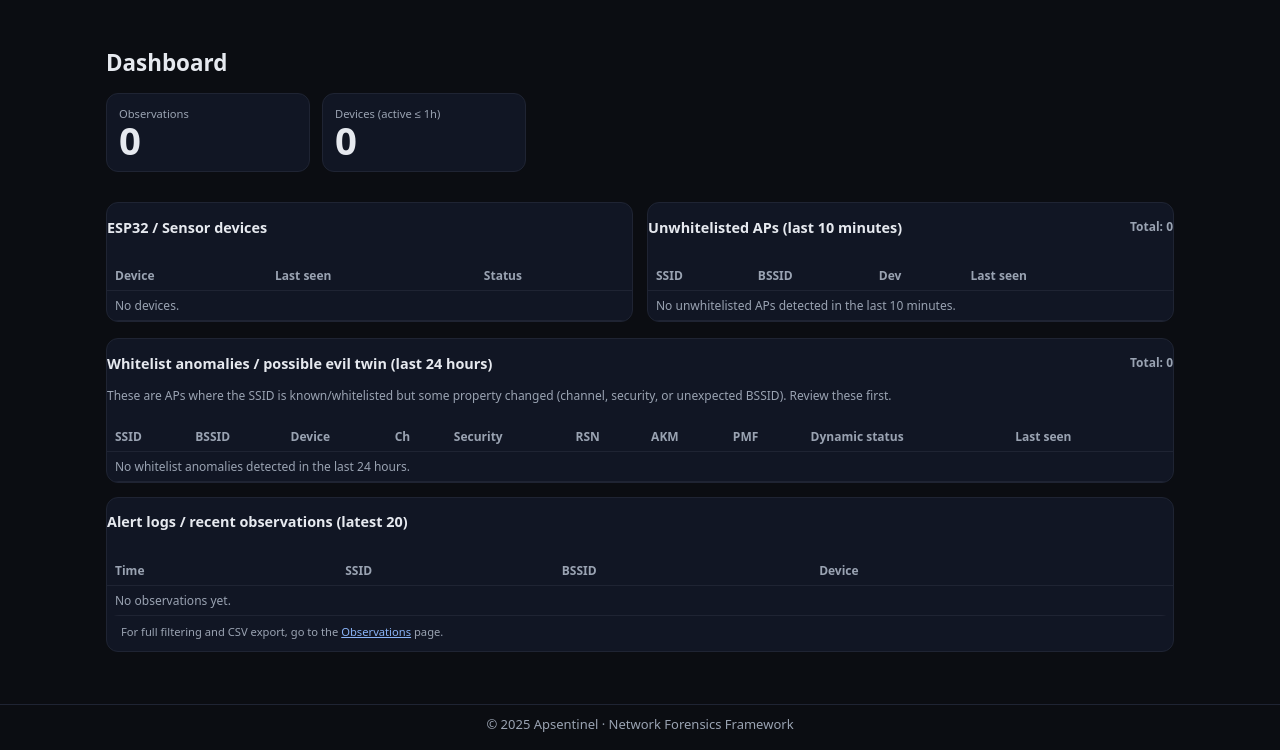
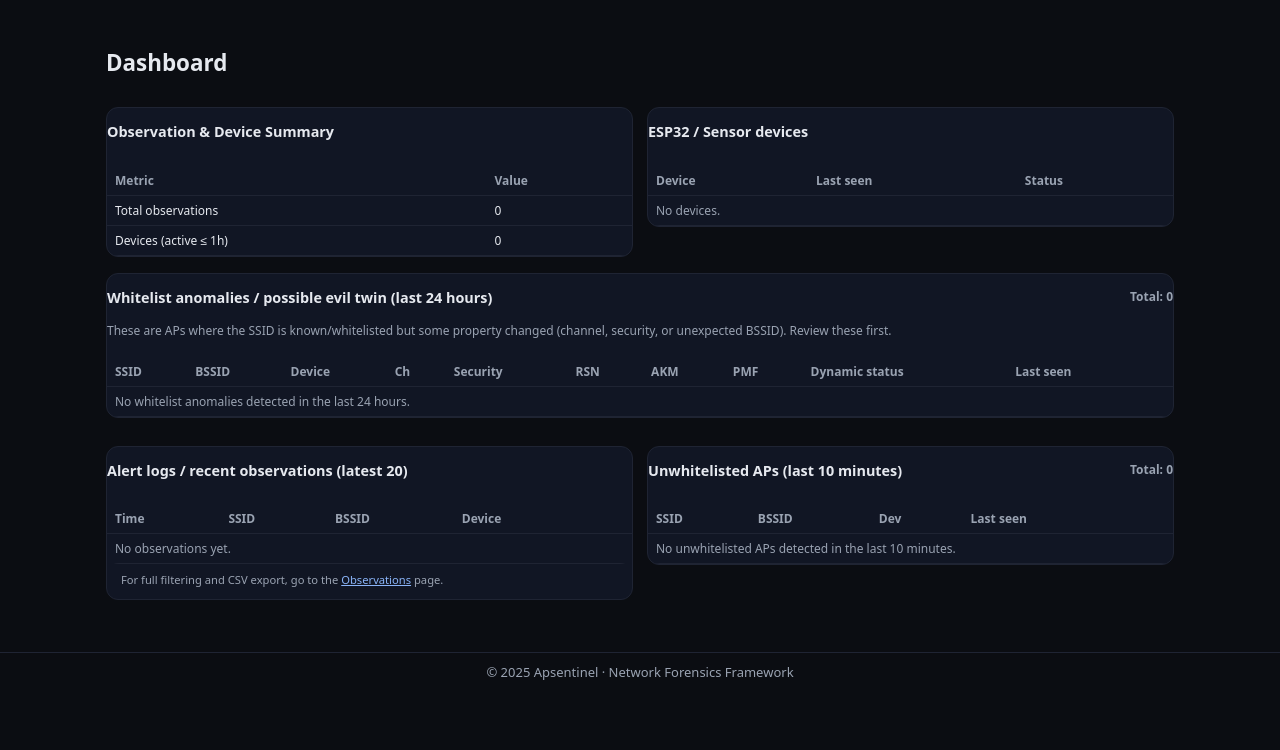
Before and after one commit to ErinFlyingSkyRocket/APSentinel, a Django app: page / in a window 1280 px wide. Shown: the part 50-800 px from the top of the page. Run offline with Django 5.2, Linux system fonts and the light colour scheme; the visitor is signed in with stand-in values (Sample User, id 1); data that the repository does not hold is empty.

Commit message:
Update dashboard.html

```diff
--- a/Django/templates/ui/dashboard.html
+++ b/Django/templates/ui/dashboard.html
@@ -4,24 +4,33 @@
 <main>
   <h1 class="page-title" style="font-size:1.4rem;">Dashboard</h1>
 
-  <!-- top cards -->
-  <div class="cards" style="max-width:420px; margin-bottom:16px;">
-    <div class="card" style="text-align:left;">
-      <div style="color:var(--muted); font-size:0.7rem;">Observations</div>
-      <div style="font-size:2.4rem; font-weight:600; line-height:1;">
-        {{ total_obs|default:"0" }}
-      </div>
-    </div>
-    <div class="card" style="text-align:left;">
-      <div style="color:var(--muted); font-size:0.7rem;">Devices (active ≤ 1h)</div>
-      <div style="font-size:2.4rem; font-weight:600; line-height:1;">
-        {{ active_device_count|default:"0" }}
-      </div>
+  <!-- row 1: stats + ESP32 devices -->
+  <div class="dash-row">
+    <!-- Key stats (observations + devices) -->
+    <div class="obs-block">
+      <h3>Observation & Device Summary</h3>
+      <div class="table-wrap">
+        <table class="table-tight">
+          <thead>
+            <tr>
+              <th>Metric</th>
+              <th>Value</th>
+            </tr>
+          </thead>
+          <tbody>
+            <tr>
+              <td>Total observations</td>
+              <td>{{ total_obs|default:"0" }}</td>
+            </tr>
+            <tr>
+              <td>Devices (active ≤ 1h)</td>
+              <td>{{ active_device_count|default:"0" }}</td>
+            </tr>
+          </tbody>
+        </table>
       </div>
     </div>
 
-  <!-- row: devices + unwhitelisted -->
-  <div class="dash-row">
     <!-- ESP32 / sensor devices -->
     <div class="obs-block">
       <h3>ESP32 / Sensor devices</h3>
@@ -58,52 +67,6 @@
                 <td colspan="3" class="empty">No devices.</td>
               </tr>
             {% endfor %}
-          </tbody>
-        </table>
-      </div>
-    </div>
-
-    <!-- Unwhitelisted APs -->
-    <div class="obs-block">
-      <h3>
-        Unwhitelisted APs (last 10 minutes)
-        <span style="float:right; font-size:0.75rem; color:var(--muted);">
-          Total: {{ current_unwhitelisted|length }}
-        </span>
-      </h3>
-      <div class="table-wrap">
-        <table class="table-tight">
-          <thead>
-            <tr>
-              <th>SSID</th>
-              <th>BSSID</th>
-              <th>Dev</th>
-              <th>Last seen</th>
-              <th></th>
-            </tr>
-          </thead>
-          <tbody>
-            {% if current_unwhitelisted %}
-              {% for o in current_unwhitelisted %}
-                <tr>
-                  <td class="ellipsis">{{ o.ssid|default:"—" }}</td>
-                  <td class="mono ch-16">{{ o.bssid }}</td>
-                  <td>{{ o.device.name }}</td>
-                  <td style="white-space:nowrap;">
-                    {{ o.server_ts|date:"M j, Y, g:i a" }}
-                  </td>
-                  <td>
-                    <a class="btn-link" href="{% url 'observation_detail' o.id %}">Details</a>
-                  </td>
-                </tr>
-              {% endfor %}
-            {% else %}
-              <tr>
-                <td colspan="5" class="empty">
-                  No unwhitelisted APs detected in the last 10 minutes.
-                </td>
-              </tr>
-            {% endif %}
           </tbody>
         </table>
       </div>
@@ -175,8 +138,10 @@
     </div>
   </div>
 
-  <!-- recent alerts below -->
-  <div class="obs-block" style="margin-top:14px;">
+  <!-- row 2: alert logs + unwhitelisted (side-by-side) -->
+  <div class="dash-row" style="margin-top:14px;">
+    <!-- Alert logs / recent observations -->
+    <div class="obs-block">
       <h3>Alert logs / recent observations (latest 20)</h3>
       <div class="table-wrap">
         <table class="table-tight">
@@ -217,5 +182,52 @@
         <a href="{% url 'observations' %}">Observations</a> page.
       </p>
     </div>
+
+    <!-- Unwhitelisted APs (last 10 minutes) -->
+    <div class="obs-block">
+      <h3>
+        Unwhitelisted APs (last 10 minutes)
+        <span style="float:right; font-size:0.75rem; color:var(--muted);">
+          Total: {{ current_unwhitelisted|length }}
+        </span>
+      </h3>
+      <div class="table-wrap">
+        <table class="table-tight">
+          <thead>
+            <tr>
+              <th>SSID</th>
+              <th>BSSID</th>
+              <th>Dev</th>
+              <th>Last seen</th>
+              <th></th>
+            </tr>
+          </thead>
+          <tbody>
+            {% if current_unwhitelisted %}
+              {% for o in current_unwhitelisted %}
+                <tr>
+                  <td class="ellipsis">{{ o.ssid|default:"—" }}</td>
+                  <td class="mono ch-16">{{ o.bssid }}</td>
+                  <td>{{ o.device.name }}</td>
+                  <td style="white-space:nowrap;">
+                    {{ o.server_ts|date:"M j, Y, g:i a" }}
+                  </td>
+                  <td>
+                    <a class="btn-link" href="{% url 'observation_detail' o.id %}">Details</a>
+                  </td>
+                </tr>
+              {% endfor %}
+            {% else %}
+              <tr>
+                <td colspan="5" class="empty">
+                  No unwhitelisted APs detected in the last 10 minutes.
+                </td>
+              </tr>
+            {% endif %}
+          </tbody>
+        </table>
+      </div>
+    </div>
+  </div>
 </main>
 {% endblock %}
```
Lines whose indentation alone changed are shown as unchanged.
